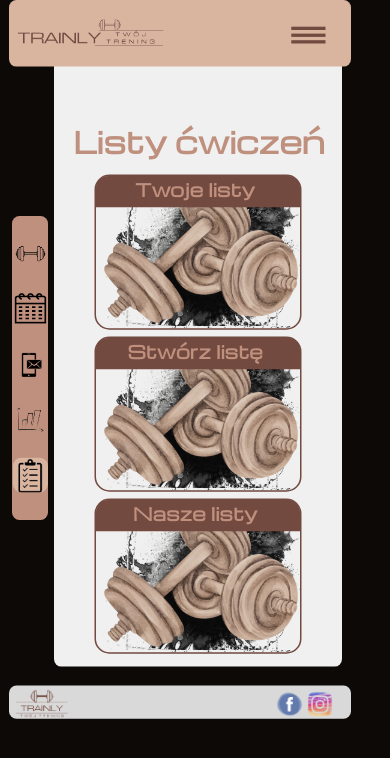
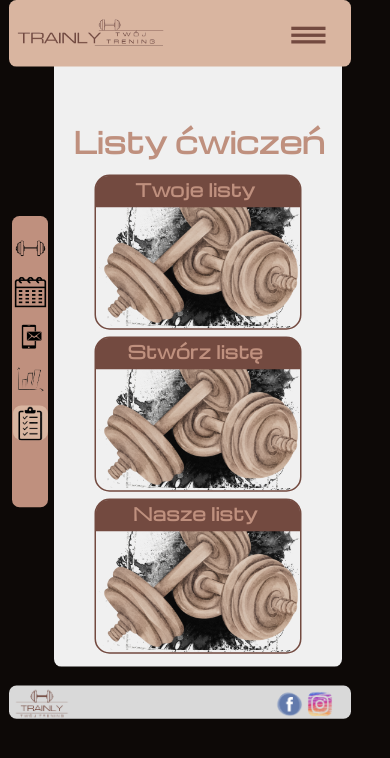
Before and after one commit to Radzio310/Trainly---your-training, a PHP site: page /userpage.html?show_lists=true in a window 390 px wide. Shown: the top 758 px of the page. Run offline with PHP 8.4, Linux system fonts and the light colour scheme; some libraries are stand-ins or nearby versions.

Commit message:
poprawienie odstępów w sidebarze

```diff
--- a/style.css
+++ b/style.css
@@ -104,7 +104,6 @@ header {
   justify-content: space-between;
   align-items: center;
   background-color: #d9b5a0;
-  font-size: 32px;
   color: #734a40;
   height: 11.25vh;
   min-height: 50px;
@@ -135,7 +134,7 @@ header ul {
 
 li {
   margin-right: 70px;
-  font-size: 24px;
+  font-size: 1.5vw;
   align-content: center;
 }
 
@@ -649,7 +648,7 @@ input[type="submit"]:hover {
 
 .sidebar ul li {
   display: list-item;
-  padding: 15% 2.5%;
+  padding: 5% 2.5%;
 }
 
 .sidebar a {
@@ -694,7 +693,7 @@ input[type="submit"]:hover {
   display: block;
   justify-content: center;
   align-items: center;
-  height: 70vh;
+  height: auto;
   text-align: center;
   /* Centruje zawartość tekstu */
 }
@@ -718,7 +717,7 @@ input[type="submit"]:hover {
 }
 
 .notification_visible {
-  max-height: 60%;
+  max-height: 37.5vh;
   overflow-y: auto;
 }
 
@@ -1674,6 +1673,12 @@ hr {
   .clicked .line:nth-child(3) {
     transform: translateY(-8px) rotate(-45deg);
   }
+  #panel {
+    display: block;
+  }
+  .notification_visible {
+    max-height: 35vh;
+  }
 }
 
 /* Media query dla tabletów */
@@ -1681,9 +1686,14 @@ hr {
 @media only screen and (max-width: 1024px) {
 }
 
-/* Media query dla smartfonów */
-
-@media only screen and (max-width: 600px) {
+/* Media query dla smartfonów w orientacji poziomej */
+
+@media only screen and (max-width: 768px) and (orientation: landscape) {
+}
+
+/* Media query dla smartfonów w orientacji pionowej*/
+
+@media only screen and (max-width: 768px) and (orientation: portrait) {
   * {
     margin: 0;
     padding: 0;
@@ -2043,21 +2053,19 @@ hr {
   }
   .sidebar {
     width: 10%;
-    height: 120vh;
+    height: auto;
+    max-height: 115vh;
     margin-top: 60%;
     margin-left: 2.5%;
     z-index: 1;
-  }
-  #panel {
-    display: block;
   }
   .sidebar ul {
     padding: 0;
     margin: 0 auto;
     list-style-type: none;
   }
-  .sidebar ul li {
-    padding: 20% 2.5%;
+  #panel {
+    display: block;
   }
   .sidebar img {
     margin-top: 40%;
```
